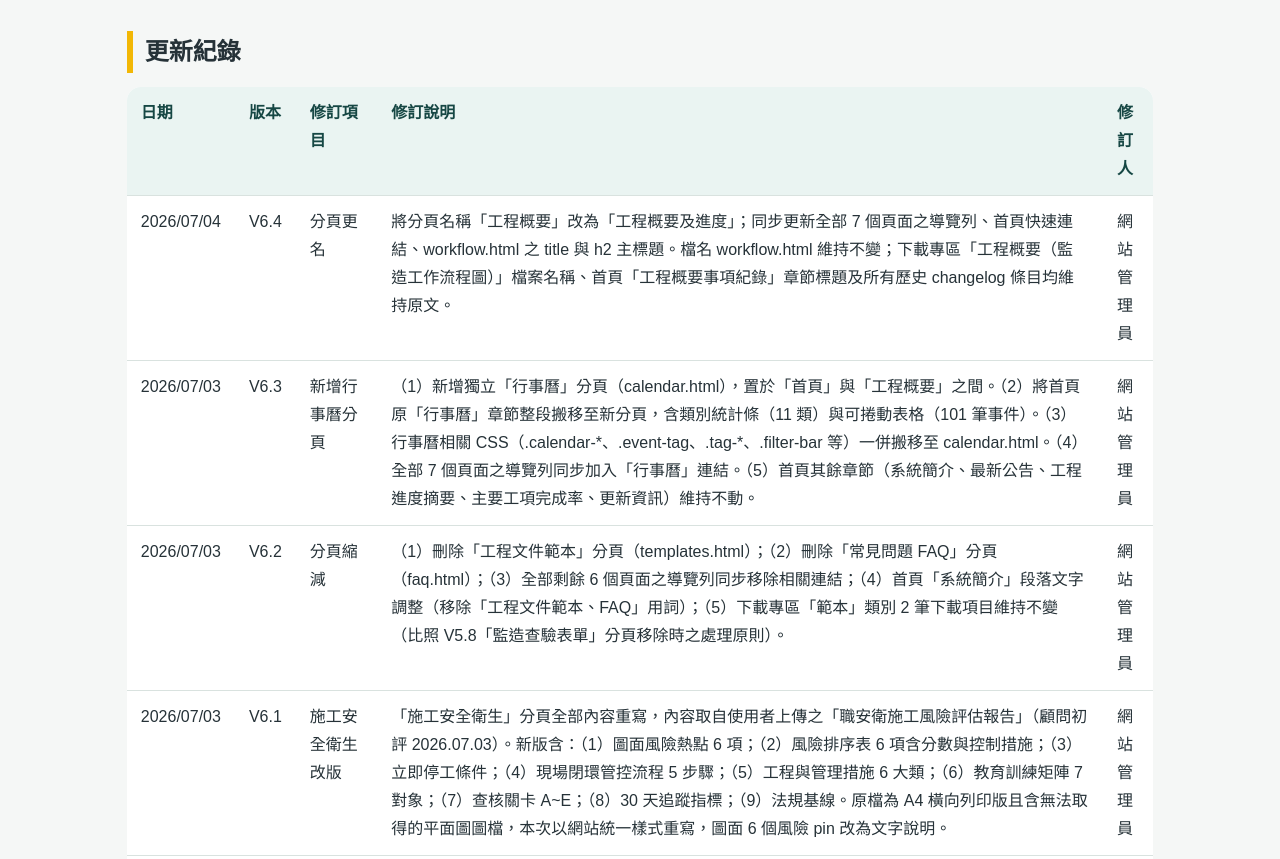
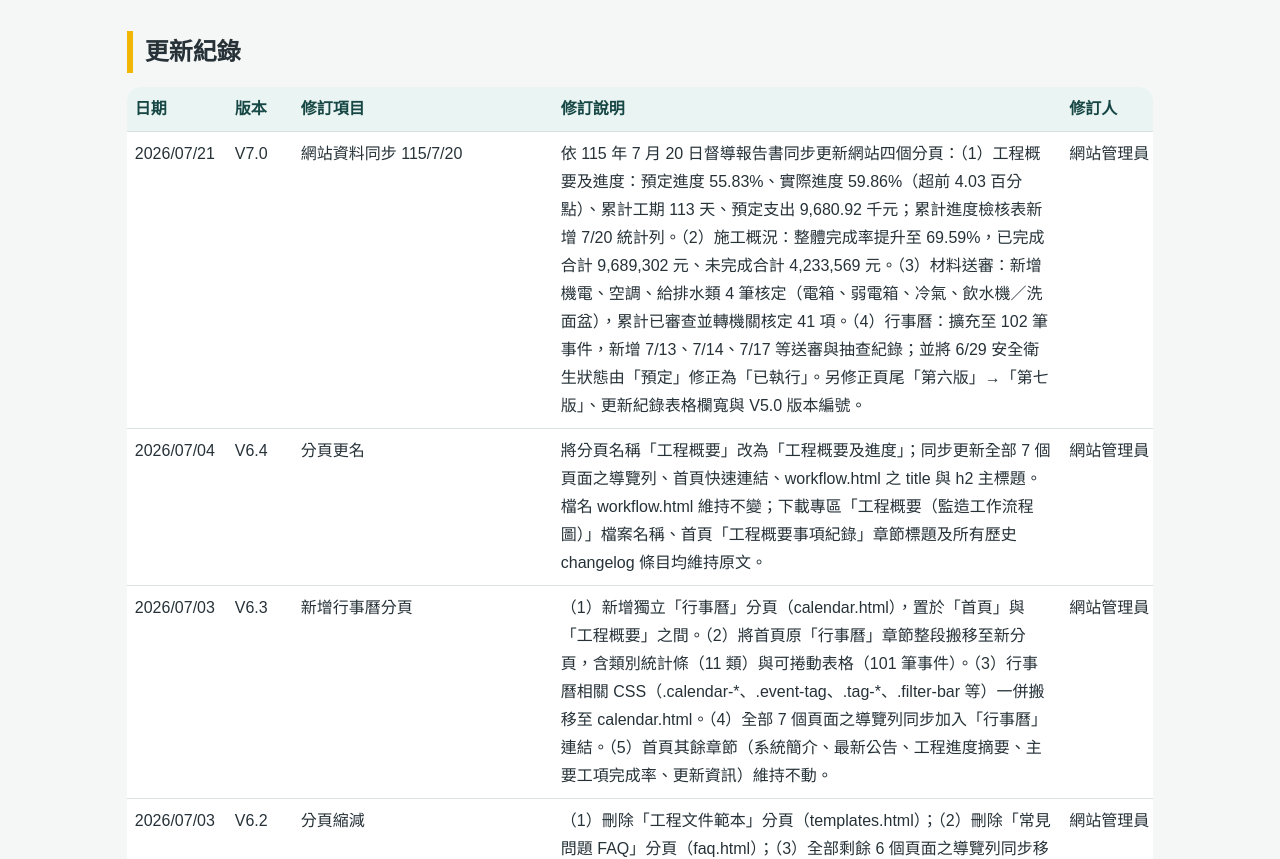
Before and after one commit to jydragon154/ASEC02, a plain HTML site: page downloads.html in a window 1280 px wide. Shown: the part 2241-3100 px from the top of the page. Drawn offline with Linux system fonts and the light colour scheme.

Commit message:
Add files via upload

```diff
--- a/downloads.html
+++ b/downloads.html
@@ -77,30 +77,52 @@
 </table>
 
 <h2 class="section-title">更新紀錄</h2>
-<table>
+<style>
+  .changelog-table { table-layout: fixed; width: 100%; border-collapse: collapse; }
+  .changelog-table col.col-date { width: 100px; }
+  .changelog-table col.col-ver  { width: 66px; }
+  .changelog-table col.col-item { width: 260px; }
+  .changelog-table col.col-desc { width: auto; }
+  .changelog-table col.col-user { width: 92px; }
+  .changelog-table th, .changelog-table td { vertical-align: top; padding: 8px; }
+  .changelog-table th.col-date, .changelog-table td.col-date,
+  .changelog-table th.col-ver,  .changelog-table td.col-ver,
+  .changelog-table th.col-user, .changelog-table td.col-user {
+    white-space: nowrap;
+  }
+  .changelog-table th.col-item { white-space: nowrap; }
+  .changelog-table td.col-item { word-break: break-word; overflow-wrap: break-word; }
+  .changelog-table td.col-desc { white-space: normal; word-break: break-word; }
+</style>
+<table class="changelog-table">
+  <colgroup>
+    <col class="col-date"><col class="col-ver"><col class="col-item"><col class="col-desc"><col class="col-user">
+  </colgroup>
   <thead>
-    <tr><th>日期</th><th>版本</th><th>修訂項目</th><th>修訂說明</th><th>修訂人</th></tr>
+    <tr><th class="col-date">日期</th><th class="col-ver">版本</th><th class="col-item">修訂項目</th><th class="col-desc">修訂說明</th><th class="col-user">修訂人</th></tr>
   </thead>
   <tbody>
-    <tr><td>2026/07/04</td><td>V6.4</td><td>分頁更名</td><td>將分頁名稱「工程概要」改為「工程概要及進度」；同步更新全部 7 個頁面之導覽列、首頁快速連結、workflow.html 之 title 與 h2 主標題。檔名 workflow.html 維持不變；下載專區「工程概要（監造工作流程圖）」檔案名稱、首頁「工程概要事項紀錄」章節標題及所有歷史 changelog 條目均維持原文。</td><td>網站管理員</td></tr>
-    <tr><td>2026/07/03</td><td>V6.3</td><td>新增行事曆分頁</td><td>（1）新增獨立「行事曆」分頁（calendar.html），置於「首頁」與「工程概要」之間。（2）將首頁原「行事曆」章節整段搬移至新分頁，含類別統計條（11 類）與可捲動表格（101 筆事件）。（3）行事曆相關 CSS（.calendar-*、.event-tag、.tag-*、.filter-bar 等）一併搬移至 calendar.html。（4）全部 7 個頁面之導覽列同步加入「行事曆」連結。（5）首頁其餘章節（系統簡介、最新公告、工程進度摘要、主要工項完成率、更新資訊）維持不動。</td><td>網站管理員</td></tr>
-    <tr><td>2026/07/03</td><td>V6.2</td><td>分頁縮減</td><td>（1）刪除「工程文件範本」分頁（templates.html）；（2）刪除「常見問題 FAQ」分頁（faq.html）；（3）全部剩餘 6 個頁面之導覽列同步移除相關連結；（4）首頁「系統簡介」段落文字調整（移除「工程文件範本、FAQ」用詞）；（5）下載專區「範本」類別 2 筆下載項目維持不變（比照 V5.8「監造查驗表單」分頁移除時之處理原則）。</td><td>網站管理員</td></tr>
-    <tr><td>2026/07/03</td><td>V6.1</td><td>施工安全衛生改版</td><td>「施工安全衛生」分頁全部內容重寫，內容取自使用者上傳之「職安衛施工風險評估報告」（顧問初評 2026.07.03）。新版含：（1）圖面風險熱點 6 項；（2）風險排序表 6 項含分數與控制措施；（3）立即停工條件；（4）現場閉環管控流程 5 步驟；（5）工程與管理措施 6 大類；（6）教育訓練矩陣 7 對象；（7）查核關卡 A~E；（8）30 天追蹤指標；（9）法規基線。原檔為 A4 橫向列印版且含無法取得的平面圖圖檔，本次以網站統一樣式重寫，圖面 6 個風險 pin 改為文字說明。</td><td>網站管理員</td></tr>
-    <tr><td>2026/07/03</td><td>V6.0</td><td>施工照片整合</td><td>（1）分頁名稱由「下載專區／更新紀錄」改為「施工照片／更新紀錄」；檔名維持 downloads.html。（2）分頁最上方新增「施工照片」章節，以 iframe 嵌入 Google 雲端硬碟父資料夾（ID: 1NMBA2gqfhrCs-UnJwIyfyfu7WU0T1zWn），Google 系統自動顯示 12 個子資料夾之縮圖預覽（格狀模式）。（3）加入 fallback 連結，若 iframe 無法載入可直接開啟雲端硬碟。（4）下載專區區塊之「施工照片」類別 4 筆預留項目移除，其餘下載類別（流程、表單、品質、範本、施工抽查）維持不動。（5）加入響應式樣式，手機端 iframe 高度調整為 500px。</td><td>網站管理員</td></tr>
-    <tr><td>2026/07/03</td><td>V5.9</td><td>施工抽查紀錄表匯入</td><td>（1）「施工品質管理」分頁新增「二、施工抽查紀錄表」章節，位於「施工抽查工項一覽」之後、「不合格改善紀錄」之前；含 7 筆紀錄摘要表格與 PDF 下載連結。（2）打包 4 份 PDF 檔至 assets/pdf/。（3）原「二、不合格改善紀錄」順延為「三、不合格改善紀錄」。（4）不合格改善紀錄表「位置」、「缺失」欄加入 white-space:nowrap 與 min-width:140px，避免文字換行為多段。（5）版本 V5.8→V5.9，日期 07/02→07/03。</td><td>網站管理員</td></tr>
-    <tr><td>2026/07/02</td><td>V5.8</td><td>分頁重組</td><td>（1）將原「監造查驗表單」分頁之「施工抽查工項一覽」章節搬移至「施工品質管理」分頁，作為新的「一、施工抽查工項一覽」，位於「不合格改善紀錄」上方；（2）原「不合格改善紀錄（施工抽查不符合事項）」章節編號自「一、」順延為「二、」；（3）刪除「監造查驗表單」分頁（inspection-forms.html），並移除全部頁面導覽列與首頁快速連結中的相關項目；（4）「監造查驗表單」原第二節「不符合事項追蹤管制」隨分頁一併移除；該表 10 筆資料已完整涵蓋於「施工品質管理\二、不合格改善紀錄」之擴充版表格。</td><td>網站管理員</td></tr>
-    <tr><td>2026/07/02</td><td>V5.7</td><td>不合格改善紀錄日期對齊</td><td>依使用者指示（選項 B，套用全部 10 筆），將「施工品質管理\一、不合格改善紀錄」表格中「限定完成改善日期、改善複檢日期、結案日期、缺失改善日期」四欄一律改為與該項次之「檢驗日期」相同。項次 6–10 原本三欄為「—」者亦一併填入對應日期。表格下方說明文字同步調整。</td><td>網站管理員</td></tr>
-    <tr><td>2026/07/02</td><td>V5.6</td><td>不合格改善紀錄檢驗／改善日期修正</td><td>依使用者指示修正「施工品質管理\一、不合格改善紀錄（施工抽查不符合事項）」表格之檢驗日期與缺失改善日期：項次1、2 檢驗4/15、改善4/17；項次3–5 檢驗4/20、改善4/20；項次6 檢驗4/28、改善4/28；項次7、8 檢驗5/22、改善5/22；項次9、10 檢驗6/23、改善6/23。項次1–5 之限定完成改善、改善複檢、結案日期維持既有值；項次6–10 上述三欄仍以「—」表示。同步調整表格下方說明文字。</td><td>網站管理員</td></tr>
-    <tr><td>2026/07/02</td><td>V5.5</td><td>不合格改善紀錄補齊、行事曆調整</td><td>（1）依上傳「不符合事項追蹤管制總表」圖片重寫「施工品質管理」表格：新增「缺失改善日期」欄與各筆「說明」欄，共 10 筆完整資料；引言文字調整為「共計10筆」（原 V5.4 引言8+2 之表述與10筆內容不符，已一併調整）。（2）首頁行事曆表頭「日期（民國）」改為「日期」。（3）首頁行事曆狀態欄新增 cal-status-col 樣式（min-width:80px + white-space:nowrap），使「已改善／已合格／已核定」等文字均一列顯示不換行。</td><td>網站管理員</td></tr>
-    <tr><td>2026/07/02</td><td>V5.4</td><td>分頁重組</td><td>（1）將原「品質管理」分頁更名為「材料品質管理」；（2）新增「施工品質管理」分頁，位於「材料品質管理」之後；（3）將原分頁章節「三、不合格改善紀錄（施工抽查不符合事項）」整段移至新分頁作為「一、不合格改善紀錄（施工抽查不符合事項）」；（4）加寬狀態欄（min-width:90px），並在 .tag-improved 加入 white-space:nowrap，使「已改善」文字一列顯示不換行。</td><td>網站管理員</td></tr>
-    <tr><td>2026/07/02</td><td>V5.3</td><td>不合格改善紀錄修正</td><td>品質管理頁「不符合事項追蹤管制總表」第4項（屋頂防水層厚度不足）之檢驗日期由 115/5/20 修正為 115/5/22（依上傳「不符合事項追蹤管制總表」圖片）。</td><td>網站管理員</td></tr>
-    <tr><td>2026/07/02</td><td>V5.2</td><td>行事曆修正</td><td>行事曆將「115/5/20 屋頂防水工程施工抽查」修正為「115/5/22 屋頂防水工程施工抽查」並重新排序至5/22事件群組。</td><td>網站管理員</td></tr>
-    <tr><td>2026/07/02</td><td>V5.1</td><td>行事曆修正</td><td>（1）行事曆將「115/4/20 屋頂防水工程施工抽查」修正為「115/5/20 屋頂防水工程施工抽查」並重新排序至5/20事件群組；（2）新增 tag-inspect-work 樣式，將各項「工程施工抽查」（屋頂防水／拆除／消防／木作展示櫃）之「施工抽查」標籤加深為橘底白字加邊框，與同類別的「缺失改善完成」事件視覺區隔。</td><td>網站管理員</td></tr>
-    <tr><td>2026/07/02</td><td>V7.0</td><td>更新網站第五版</td><td>依6月30日督導報告同步更新：（1）工程概要：預定49.33%／實際51.58%、超前2.25百分點、累計工期100天、預定支出8,553.822千元、實際支出6,299.531千元、累計進度檢核表新增6月月底；（2）施工概況：壹.一、壹.二、壹.三、壹.五、壹.六、壹.十累計完成數量更新，整體完成率提升至59.98%；（3）材料送審：新增2項審查完成（項次2、3、4、5、6、11、32、33補齊審查日期與歸檔編號），累計38項已核定；（4）品質管理新增「材料設備抽驗管制總表」章節，涵蓋54項材料之實際進場、抽樣及檢驗結果，已完成23項；（5）施工抽查：抽查工項次數更新（拆除、屋頂防水、木作、機電消防），不符合事項新增木作櫃體檯面缺角、配電箱槽木屑堆積2筆；（6）行事曆：由17筆擴充至101筆，補齊自主檢查、材料進場、材料抽驗、督導紀錄、不符合事項等事件。</td><td>網站管理員</td></tr>
-    <tr><td>2026/06/17</td><td>V4.0</td><td>更新網站第四版</td><td>依6月15日督導報告更新工程概要（進度、經費、累計進度檢核表新增6月月中）、施工概況及材料送審（新增實際送審日期、審查日期、審查結果及歸檔編號）。</td><td>網站管理員</td></tr>
-    <tr><td>2026/06/01</td><td>V3.0</td><td>更新網站第三版</td><td>依5月底督導報告同步更新工程概要、施工概況及材料送審；新增累計進度檢核表，材料送審補充預定送審日期。</td><td>網站管理員</td></tr>
-    <tr><td>2026/05/26</td><td>V2.0</td><td>更新網站第二版</td><td>補充工程概要、行事曆、品質管理（材料送審及不合格改善）、查驗表單工項；新增施工照片下載區；導覽列「監造工作流程」改為「工程概要」。</td><td>網站管理員</td></tr>
-    <tr><td>2026/05/25</td><td>V1.0</td><td>建立網站第一版</td><td>建立 8 個主選單與基本資料架構。</td><td>網站管理員</td></tr>
+    <tr><td class="col-date">2026/07/21</td><td class="col-ver">V7.0</td><td class="col-item">網站資料同步 115/7/20</td><td class="col-desc">依 115 年 7 月 20 日督導報告書同步更新網站四個分頁：（1）工程概要及進度：預定進度 55.83%、實際進度 59.86%（超前 4.03 百分點）、累計工期 113 天、預定支出 9,680.92 千元；累計進度檢核表新增 7/20 統計列。（2）施工概況：整體完成率提升至 69.59%，已完成合計 9,689,302 元、未完成合計 4,233,569 元。（3）材料送審：新增機電、空調、給排水類 4 筆核定（電箱、弱電箱、冷氣、飲水機／洗面盆），累計已審查並轉機關核定 41 項。（4）行事曆：擴充至 102 筆事件，新增 7/13、7/14、7/17 等送審與抽查紀錄；並將 6/29 安全衛生狀態由「預定」修正為「已執行」。另修正頁尾「第六版」→「第七版」、更新紀錄表格欄寬與 V5.0 版本編號。</td><td class="col-user">網站管理員</td></tr>
+
+    <tr><td class="col-date">2026/07/04</td><td class="col-ver">V6.4</td><td class="col-item">分頁更名</td><td class="col-desc">將分頁名稱「工程概要」改為「工程概要及進度」；同步更新全部 7 個頁面之導覽列、首頁快速連結、workflow.html 之 title 與 h2 主標題。檔名 workflow.html 維持不變；下載專區「工程概要（監造工作流程圖）」檔案名稱、首頁「工程概要事項紀錄」章節標題及所有歷史 changelog 條目均維持原文。</td><td class="col-user">網站管理員</td></tr>
+    <tr><td class="col-date">2026/07/03</td><td class="col-ver">V6.3</td><td class="col-item">新增行事曆分頁</td><td class="col-desc">（1）新增獨立「行事曆」分頁（calendar.html），置於「首頁」與「工程概要」之間。（2）將首頁原「行事曆」章節整段搬移至新分頁，含類別統計條（11 類）與可捲動表格（101 筆事件）。（3）行事曆相關 CSS（.calendar-*、.event-tag、.tag-*、.filter-bar 等）一併搬移至 calendar.html。（4）全部 7 個頁面之導覽列同步加入「行事曆」連結。（5）首頁其餘章節（系統簡介、最新公告、工程進度摘要、主要工項完成率、更新資訊）維持不動。</td><td class="col-user">網站管理員</td></tr>
+    <tr><td class="col-date">2026/07/03</td><td class="col-ver">V6.2</td><td class="col-item">分頁縮減</td><td class="col-desc">（1）刪除「工程文件範本」分頁（templates.html）；（2）刪除「常見問題 FAQ」分頁（faq.html）；（3）全部剩餘 6 個頁面之導覽列同步移除相關連結；（4）首頁「系統簡介」段落文字調整（移除「工程文件範本、FAQ」用詞）；（5）下載專區「範本」類別 2 筆下載項目維持不變（比照 V5.8「監造查驗表單」分頁移除時之處理原則）。</td><td class="col-user">網站管理員</td></tr>
+    <tr><td class="col-date">2026/07/03</td><td class="col-ver">V6.1</td><td class="col-item">施工安全衛生改版</td><td class="col-desc">「施工安全衛生」分頁全部內容重寫，內容取自使用者上傳之「職安衛施工風險評估報告」（顧問初評 2026.07.03）。新版含：（1）圖面風險熱點 6 項；（2）風險排序表 6 項含分數與控制措施；（3）立即停工條件；（4）現場閉環管控流程 5 步驟；（5）工程與管理措施 6 大類；（6）教育訓練矩陣 7 對象；（7）查核關卡 A~E；（8）30 天追蹤指標；（9）法規基線。原檔為 A4 橫向列印版且含無法取得的平面圖圖檔，本次以網站統一樣式重寫，圖面 6 個風險 pin 改為文字說明。</td><td class="col-user">網站管理員</td></tr>
+    <tr><td class="col-date">2026/07/03</td><td class="col-ver">V6.0</td><td class="col-item">施工照片整合</td><td class="col-desc">（1）分頁名稱由「下載專區／更新紀錄」改為「施工照片／更新紀錄」；檔名維持 downloads.html。（2）分頁最上方新增「施工照片」章節，以 iframe 嵌入 Google 雲端硬碟父資料夾（ID: 1NMBA2gqfhrCs-UnJwIyfyfu7WU0T1zWn），Google 系統自動顯示 12 個子資料夾之縮圖預覽（格狀模式）。（3）加入 fallback 連結，若 iframe 無法載入可直接開啟雲端硬碟。（4）下載專區區塊之「施工照片」類別 4 筆預留項目移除，其餘下載類別（流程、表單、品質、範本、施工抽查）維持不動。（5）加入響應式樣式，手機端 iframe 高度調整為 500px。</td><td class="col-user">網站管理員</td></tr>
+    <tr><td class="col-date">2026/07/03</td><td class="col-ver">V5.9</td><td class="col-item">施工抽查紀錄表匯入</td><td class="col-desc">（1）「施工品質管理」分頁新增「二、施工抽查紀錄表」章節，位於「施工抽查工項一覽」之後、「不合格改善紀錄」之前；含 7 筆紀錄摘要表格與 PDF 下載連結。（2）打包 4 份 PDF 檔至 assets/pdf/。（3）原「二、不合格改善紀錄」順延為「三、不合格改善紀錄」。（4）不合格改善紀錄表「位置」、「缺失」欄加入 white-space:nowrap 與 min-width:140px，避免文字換行為多段。（5）版本 V5.8→V5.9，日期 07/02→07/03。</td><td class="col-user">網站管理員</td></tr>
+    <tr><td class="col-date">2026/07/02</td><td class="col-ver">V5.8</td><td class="col-item">分頁重組</td><td class="col-desc">（1）將原「監造查驗表單」分頁之「施工抽查工項一覽」章節搬移至「施工品質管理」分頁，作為新的「一、施工抽查工項一覽」，位於「不合格改善紀錄」上方；（2）原「不合格改善紀錄（施工抽查不符合事項）」章節編號自「一、」順延為「二、」；（3）刪除「監造查驗表單」分頁（inspection-forms.html），並移除全部頁面導覽列與首頁快速連結中的相關項目；（4）「監造查驗表單」原第二節「不符合事項追蹤管制」隨分頁一併移除；該表 10 筆資料已完整涵蓋於「施工品質管理\二、不合格改善紀錄」之擴充版表格。</td><td class="col-user">網站管理員</td></tr>
+    <tr><td class="col-date">2026/07/02</td><td class="col-ver">V5.7</td><td class="col-item">不合格改善紀錄日期對齊</td><td class="col-desc">依使用者指示（選項 B，套用全部 10 筆），將「施工品質管理\一、不合格改善紀錄」表格中「限定完成改善日期、改善複檢日期、結案日期、缺失改善日期」四欄一律改為與該項次之「檢驗日期」相同。項次 6–10 原本三欄為「—」者亦一併填入對應日期。表格下方說明文字同步調整。</td><td class="col-user">網站管理員</td></tr>
+    <tr><td class="col-date">2026/07/02</td><td class="col-ver">V5.6</td><td class="col-item">不合格改善紀錄檢驗／改善日期修正</td><td class="col-desc">依使用者指示修正「施工品質管理\一、不合格改善紀錄（施工抽查不符合事項）」表格之檢驗日期與缺失改善日期：項次1、2 檢驗4/15、改善4/17；項次3–5 檢驗4/20、改善4/20；項次6 檢驗4/28、改善4/28；項次7、8 檢驗5/22、改善5/22；項次9、10 檢驗6/23、改善6/23。項次1–5 之限定完成改善、改善複檢、結案日期維持既有值；項次6–10 上述三欄仍以「—」表示。同步調整表格下方說明文字。</td><td class="col-user">網站管理員</td></tr>
+    <tr><td class="col-date">2026/07/02</td><td class="col-ver">V5.5</td><td class="col-item">不合格改善紀錄補齊、行事曆調整</td><td class="col-desc">（1）依上傳「不符合事項追蹤管制總表」圖片重寫「施工品質管理」表格：新增「缺失改善日期」欄與各筆「說明」欄，共 10 筆完整資料；引言文字調整為「共計10筆」（原 V5.4 引言8+2 之表述與10筆內容不符，已一併調整）。（2）首頁行事曆表頭「日期（民國）」改為「日期」。（3）首頁行事曆狀態欄新增 cal-status-col 樣式（min-width:80px + white-space:nowrap），使「已改善／已合格／已核定」等文字均一列顯示不換行。</td><td class="col-user">網站管理員</td></tr>
+    <tr><td class="col-date">2026/07/02</td><td class="col-ver">V5.4</td><td class="col-item">分頁重組</td><td class="col-desc">（1）將原「品質管理」分頁更名為「材料品質管理」；（2）新增「施工品質管理」分頁，位於「材料品質管理」之後；（3）將原分頁章節「三、不合格改善紀錄（施工抽查不符合事項）」整段移至新分頁作為「一、不合格改善紀錄（施工抽查不符合事項）」；（4）加寬狀態欄（min-width:90px），並在 .tag-improved 加入 white-space:nowrap，使「已改善」文字一列顯示不換行。</td><td class="col-user">網站管理員</td></tr>
+    <tr><td class="col-date">2026/07/02</td><td class="col-ver">V5.3</td><td class="col-item">不合格改善紀錄修正</td><td class="col-desc">品質管理頁「不符合事項追蹤管制總表」第4項（屋頂防水層厚度不足）之檢驗日期由 115/5/20 修正為 115/5/22（依上傳「不符合事項追蹤管制總表」圖片）。</td><td class="col-user">網站管理員</td></tr>
+    <tr><td class="col-date">2026/07/02</td><td class="col-ver">V5.2</td><td class="col-item">行事曆修正</td><td class="col-desc">行事曆將「115/5/20 屋頂防水工程施工抽查」修正為「115/5/22 屋頂防水工程施工抽查」並重新排序至5/22事件群組。</td><td class="col-user">網站管理員</td></tr>
+    <tr><td class="col-date">2026/07/02</td><td class="col-ver">V5.1</td><td class="col-item">行事曆修正</td><td class="col-desc">（1）行事曆將「115/4/20 屋頂防水工程施工抽查」修正為「115/5/20 屋頂防水工程施工抽查」並重新排序至5/20事件群組；（2）新增 tag-inspect-work 樣式，將各項「工程施工抽查」（屋頂防水／拆除／消防／木作展示櫃）之「施工抽查」標籤加深為橘底白字加邊框，與同類別的「缺失改善完成」事件視覺區隔。</td><td class="col-user">網站管理員</td></tr>
+    <tr><td class="col-date">2026/07/02</td><td class="col-ver">V5.0</td><td class="col-item">更新網站第五版</td><td class="col-desc">依6月30日督導報告同步更新：（1）工程概要：預定49.33%／實際51.58%、超前2.25百分點、累計工期100天、預定支出8,553.822千元、實際支出6,299.531千元、累計進度檢核表新增6月月底；（2）施工概況：壹.一、壹.二、壹.三、壹.五、壹.六、壹.十累計完成數量更新，整體完成率提升至59.98%；（3）材料送審：新增2項審查完成（項次2、3、4、5、6、11、32、33補齊審查日期與歸檔編號），累計38項已核定；（4）品質管理新增「材料設備抽驗管制總表」章節，涵蓋54項材料之實際進場、抽樣及檢驗結果，已完成23項；（5）施工抽查：抽查工項次數更新（拆除、屋頂防水、木作、機電消防），不符合事項新增木作櫃體檯面缺角、配電箱槽木屑堆積2筆；（6）行事曆：由17筆擴充至101筆，補齊自主檢查、材料進場、材料抽驗、督導紀錄、不符合事項等事件。</td><td class="col-user">網站管理員</td></tr>
+    <tr><td class="col-date">2026/06/17</td><td class="col-ver">V4.0</td><td class="col-item">更新網站第四版</td><td class="col-desc">依6月15日督導報告更新工程概要（進度、經費、累計進度檢核表新增6月月中）、施工概況及材料送審（新增實際送審日期、審查日期、審查結果及歸檔編號）。</td><td class="col-user">網站管理員</td></tr>
+    <tr><td class="col-date">2026/06/01</td><td class="col-ver">V3.0</td><td class="col-item">更新網站第三版</td><td class="col-desc">依5月底督導報告同步更新工程概要、施工概況及材料送審；新增累計進度檢核表，材料送審補充預定送審日期。</td><td class="col-user">網站管理員</td></tr>
+    <tr><td class="col-date">2026/05/26</td><td class="col-ver">V2.0</td><td class="col-item">更新網站第二版</td><td class="col-desc">補充工程概要、行事曆、品質管理（材料送審及不合格改善）、查驗表單工項；新增施工照片下載區；導覽列「監造工作流程」改為「工程概要」。</td><td class="col-user">網站管理員</td></tr>
+    <tr><td class="col-date">2026/05/25</td><td class="col-ver">V1.0</td><td class="col-item">建立網站第一版</td><td class="col-desc">建立 8 個主選單與基本資料架構。</td><td class="col-user">網站管理員</td></tr>
   </tbody>
 </table>
 
```
Also changed, not shown: calendar.html (+1 -1 lines).
